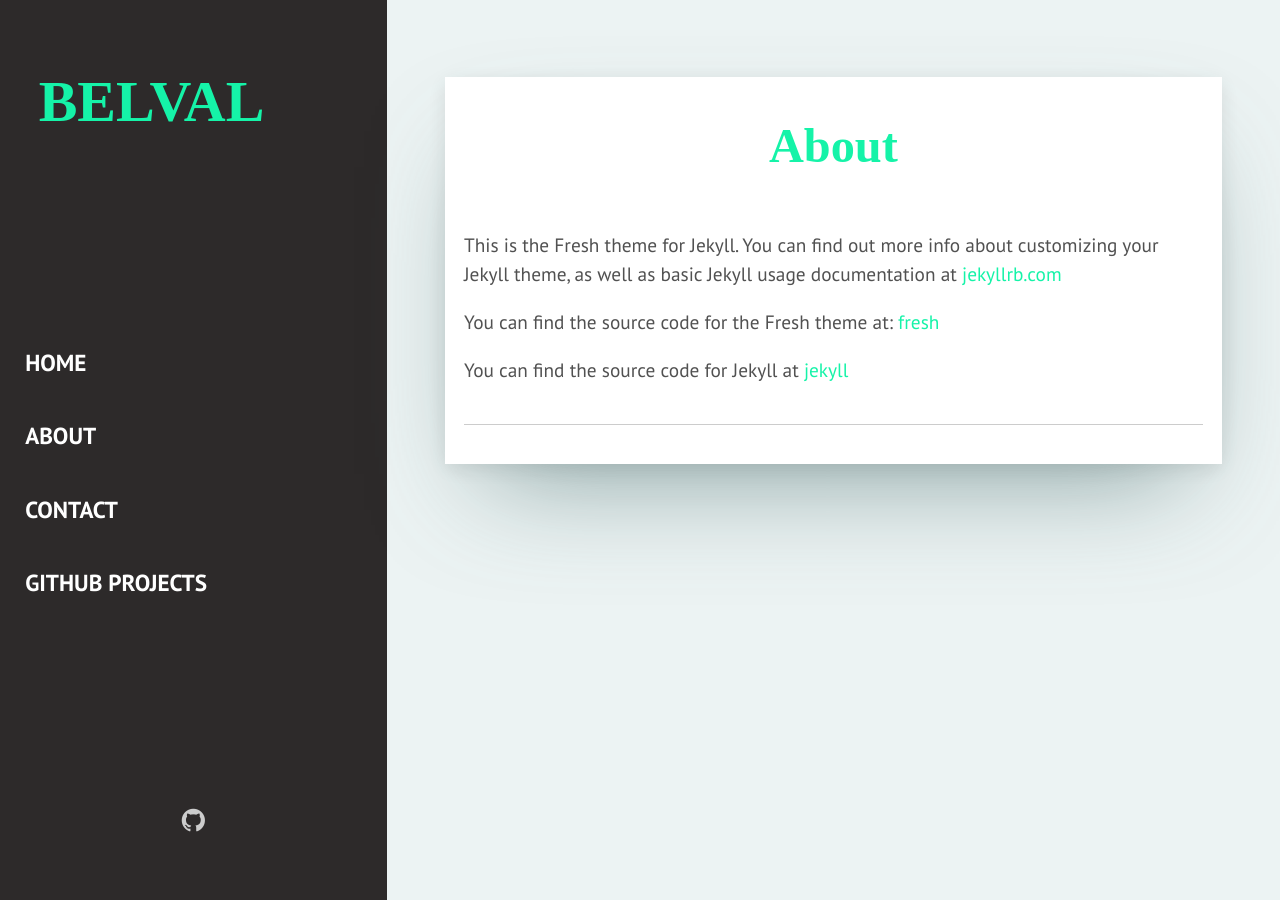
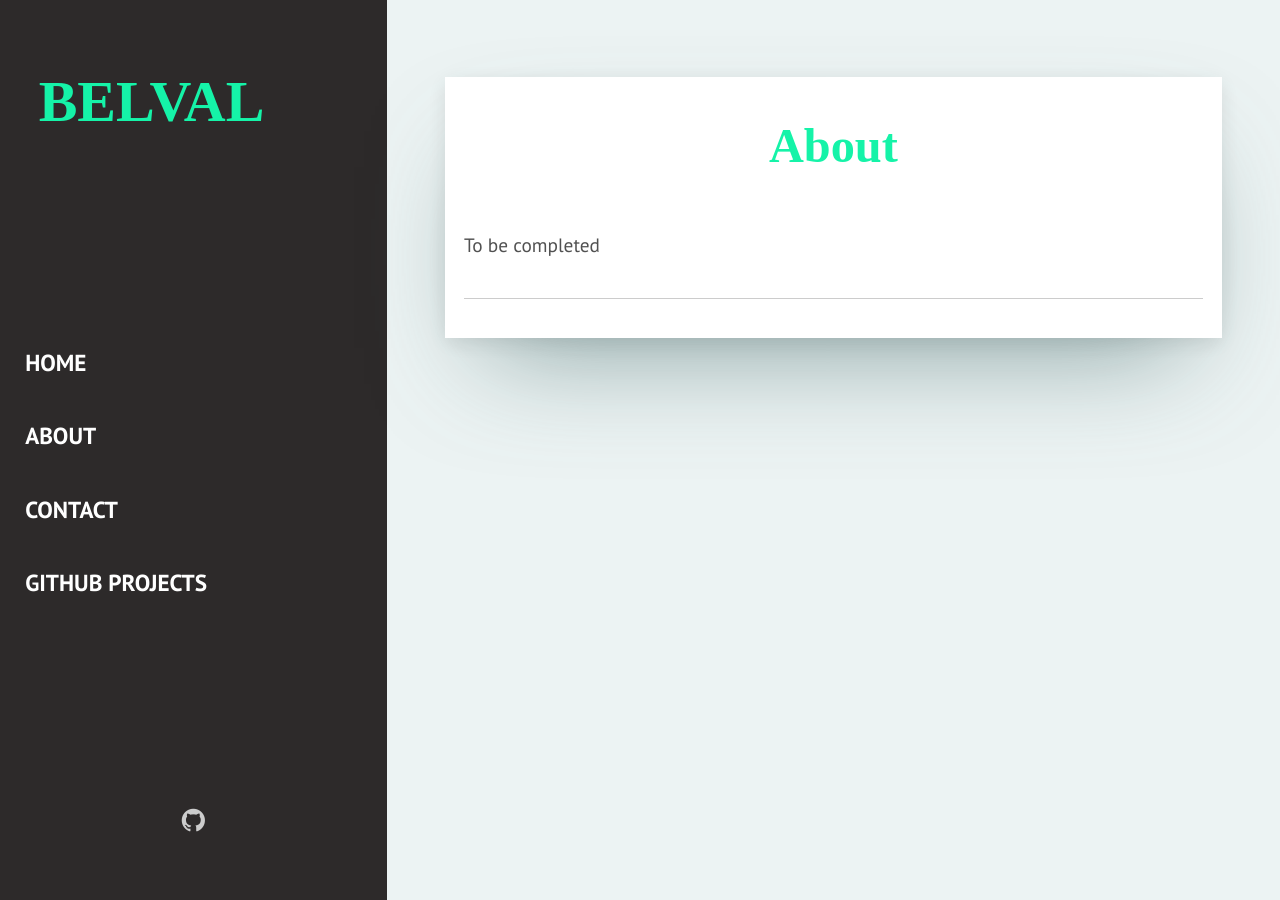
Before and after one commit to Belval/belval.github.io, a Jekyll site: the page built from _pages/about.html, in a window 1280 px wide. Built offline with Jekyll 4.4.1, drawn with Linux system fonts in a browser that asks for light colours; some web fonts are replaced.

Commit message:
Initial commit

```diff
--- a/_pages/about.html
+++ b/_pages/about.html
@@ -4,8 +4,4 @@ title: About
 permalink: /about/
 ---
 
-This is the Fresh theme for Jekyll. You can find out more info about customizing your Jekyll theme, as well as basic Jekyll usage documentation at <a href="https://jekyllrb.com/">jekyllrb.com</a>
-
-You can find the source code for the Fresh theme at: <a href="https://github.com/artemsheludko/fresh">fresh</a>
-
-You can find the source code for Jekyll at <a href="https://github.com/jekyll/jekyll">jekyll</a>
+To be completed
```
